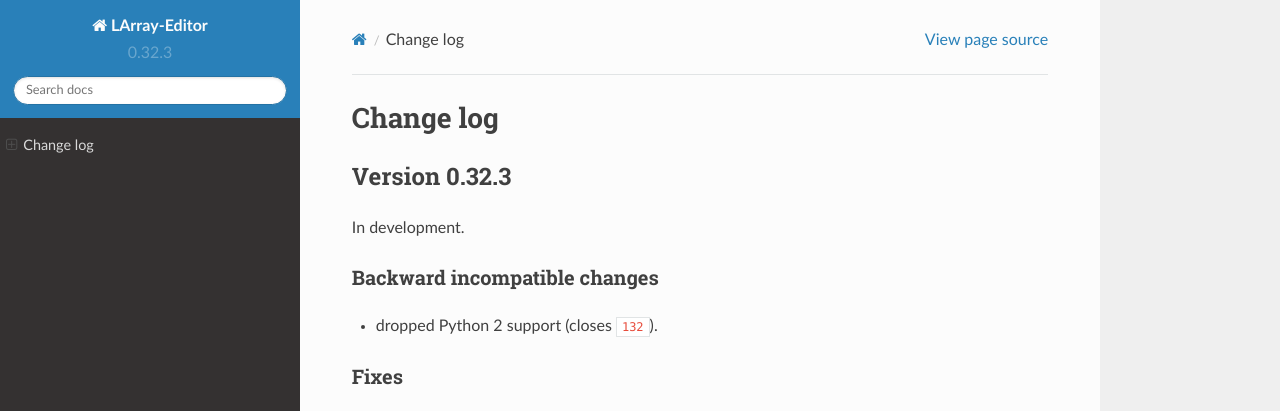
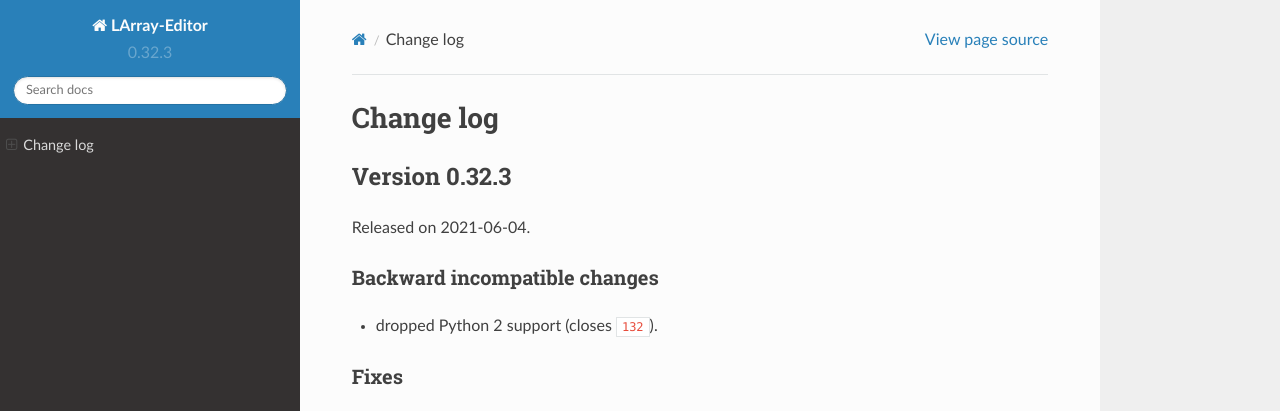
Before and after one commit to larray-project/larray-editor, a Sphinx documentation site: the page built from doc/source/changes.rst, in a window 1280 px wide and 900 px high. Shown: the top 411 px of the window. Built offline with Sphinx 7.4.7 and the Read the Docs theme 2.0.0, drawn with Linux system fonts in a browser that asks for light colours; cross-references to code outside the pages are shown as plain code.

Commit message:
update release date for 0.32.3

```diff
--- a/doc/source/changes.rst
+++ b/doc/source/changes.rst
@@ -4,7 +4,7 @@ Change log
 Version 0.32.3
 ==============
 
-In development.
+Released on 2021-06-04.
 
 .. include:: ./changes/version_0_32_3.rst.inc
 
```
